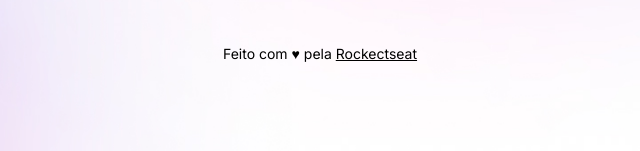
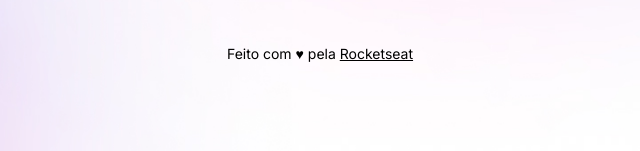
Before and after one commit to MinTougi/ProjetoDevLinks, a plain HTML site: page index.html in a window 1280 px wide. Shown: the part 702-853 px from the top of the page, 320-960 px from the left. Drawn offline with nearby package versions, Linux system fonts and the light colour scheme.

Commit message:
Atualização de um texto

```diff
--- a/index.html
+++ b/index.html
@@ -54,7 +54,7 @@
       </div>
       <!--Footer-->
       <footer>
-        Feito com ♥ pela <a href="https://rocketseat.com.br/explorer" target="_blank">Rockectseat</a>
+        Feito com ♥ pela <a href="https://rocketseat.com.br/explorer" target="_blank">Rocketseat</a>
       </footer>
     </div>
     <!--Ícones-->
```
